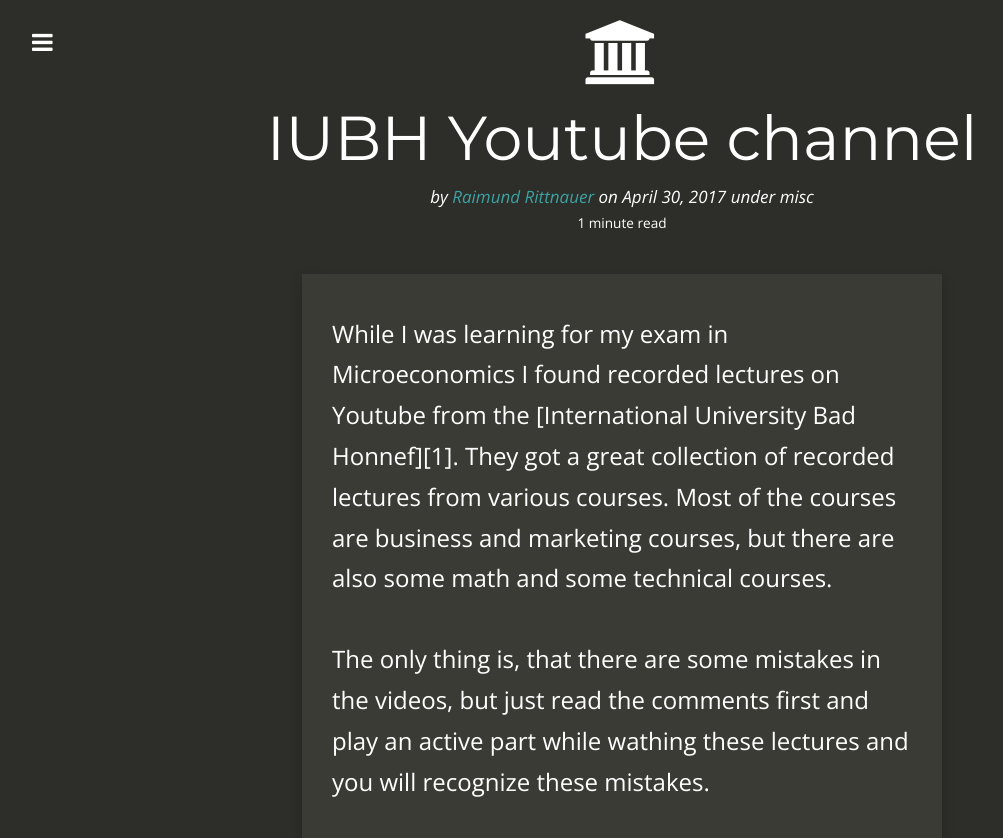
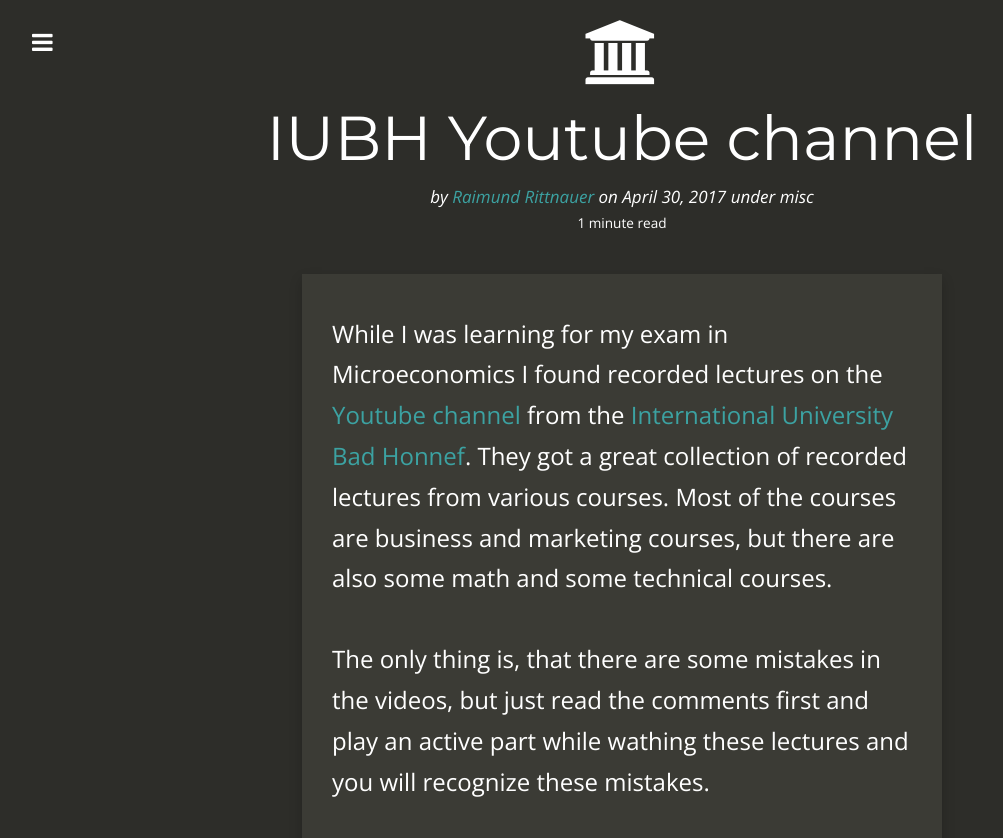
Before and after one commit to raaaimund/raaaimund.github.io, a Jekyll site: the page built from _posts/2017-04-30-iubh-youtube-channel.md, in a window 1280 px wide, cut to the strip 0-838 px from the top of the page. Shown: the whole strip, without its empty margins (18-1021 px from the left). Built offline with Jekyll 4.4.1, drawn with Linux system fonts in a browser that asks for light colours; nearby versions of some CDN libraries; comment, search, counter and statistics services are not loaded.

Commit message:
Added links for post IUBH youtube channel

```diff
--- a/_posts/2017-04-30-iubh-youtube-channel.md
+++ b/_posts/2017-04-30-iubh-youtube-channel.md
@@ -12,7 +12,7 @@
  - lectures
 ---
 
-While I was learning for my exam in Microeconomics I found recorded lectures on Youtube from the [International University Bad Honnef][1]. They got a great collection of recorded lectures from various courses. Most of the courses are business and marketing courses, but there are also some math and some technical courses.
+While I was learning for my exam in Microeconomics I found recorded lectures on the [Youtube channel][1] from the [International University Bad Honnef][2]. They got a great collection of recorded lectures from various courses. Most of the courses are business and marketing courses, but there are also some math and some technical courses.
 
 The only thing is, that there are some mistakes in the videos, but just read the comments first and play an active part while wathing these lectures and you will recognize these mistakes.
 
```
Also changed, not shown: other parts of _posts/2017-04-30-iubh-youtube-channel.md (+3 -0 lines).
